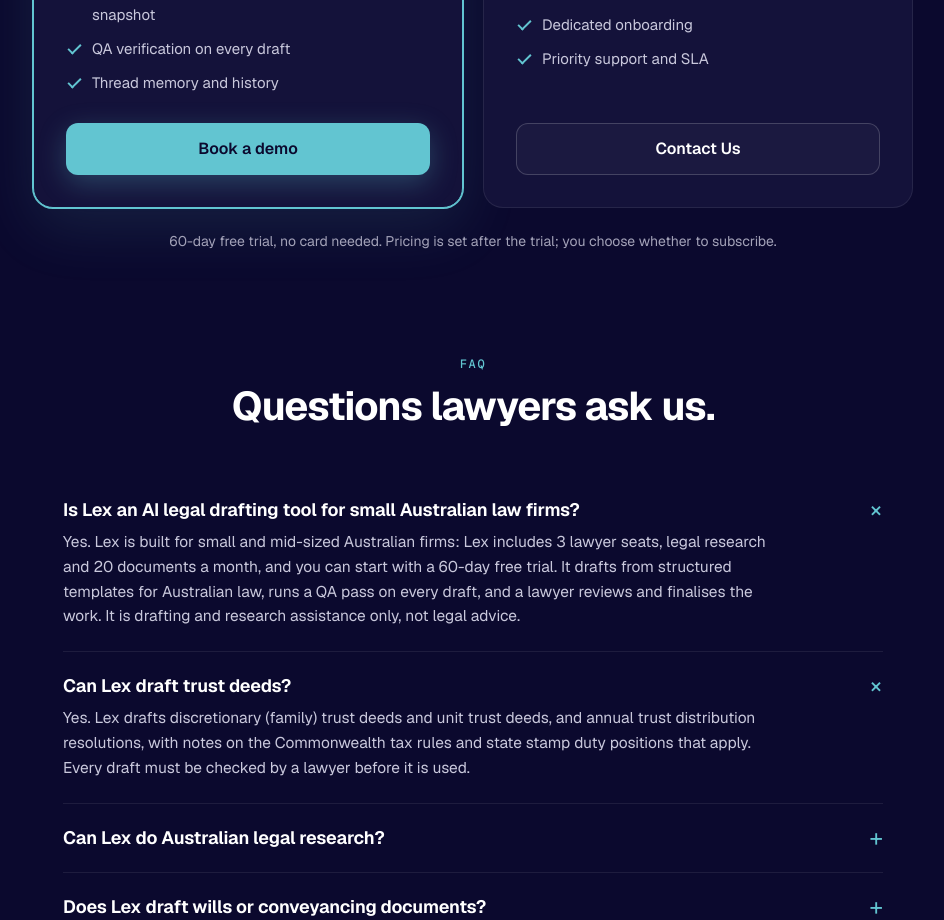
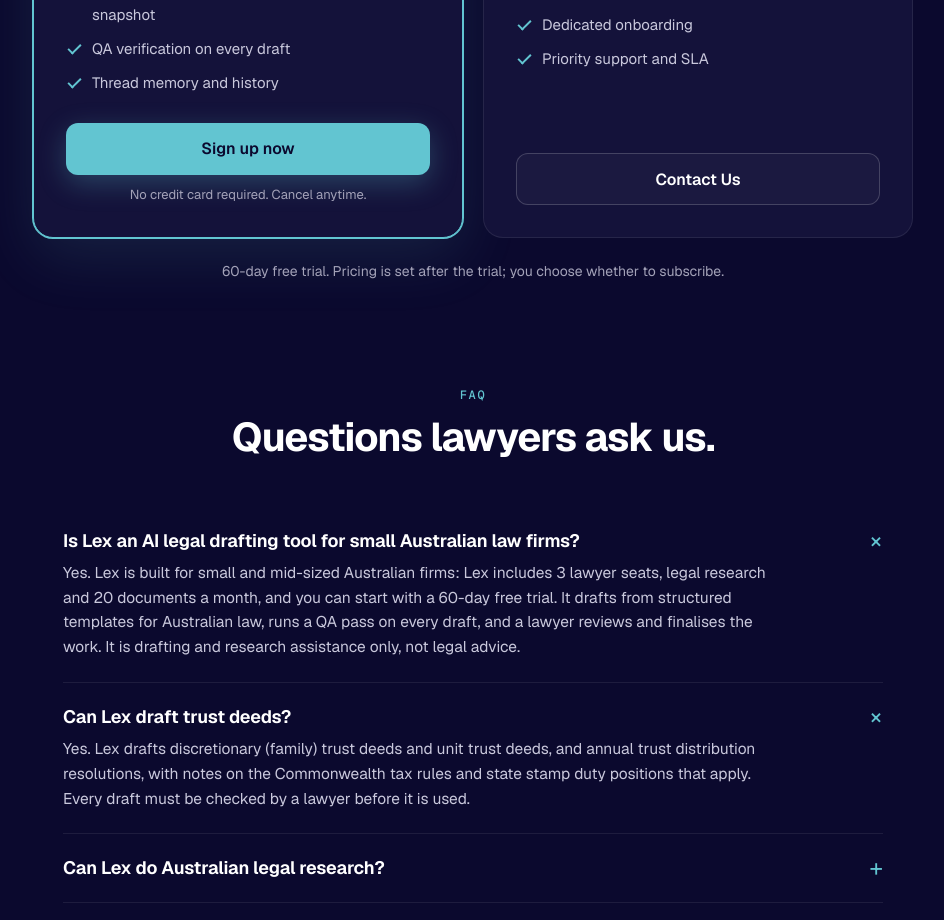
Before and after one commit to sg-satoshi/saabai-site, a Next.js app: page /legal in a window 1280 px wide. Shown: the part 8760-9680 px from the top of the page, without its empty margins (167-1111 px from the left). Built offline with nearby package versions, Linux system fonts and the light colour scheme; no server answers.

Commit message:
Lex Firm card: Sign up now CTA (#460) (#461)
* Lex Firm card CTA: Sign up now to trial signup (#460)

* Trim footnote repeat (#460)

```diff
--- a/app/legal/legal.css
+++ b/app/legal/legal.css
@@ -97,6 +97,7 @@
 .lx-price small{font-size:17px;color:var(--dim);font-weight:500;letter-spacing:0}
 .lx-plan ul{margin:22px 0 28px;gap:10px;flex:1}
 .lx-plan .lx-btn{width:100%}
+.lx-plan .lx-plan-note{margin:10px 0 0;text-align:center;font-size:13px;color:var(--dim)}
 .lx-fine{text-align:center;margin-top:22px !important;font-size:14px;color:var(--dim)}
 
 /* faq */
--- a/app/legal/page.tsx
+++ b/app/legal/page.tsx
@@ -394,7 +394,8 @@ export default function LegalPage() {
                   <li key={i}><Check />{i}</li>
                 ))}
               </ul>
-              <a className="lx-btn lx-pri" href={DEMO_URL} target="_blank" rel="noopener noreferrer">Book a demo</a>
+              <a className="lx-btn lx-pri" href="/lex/signup/trial">Sign up now</a>
+              <p className="lx-plan-note">No credit card required. Cancel anytime.</p>
             </div>
             <div className="lx-plan">
               <div className="lx-tier">Enterprise</div>
@@ -409,7 +410,7 @@ export default function LegalPage() {
             </div>
           </div>
           <div className="lx-fine">
-            <p>60-day free trial, no card needed. Pricing is set after the trial; you choose whether to subscribe.</p>
+            <p>60-day free trial. Pricing is set after the trial; you choose whether to subscribe.</p>
           </div>
         </div>
       </section>
```
Also changed, not shown: 1 other file (tests, documents, lock files or other folders).
